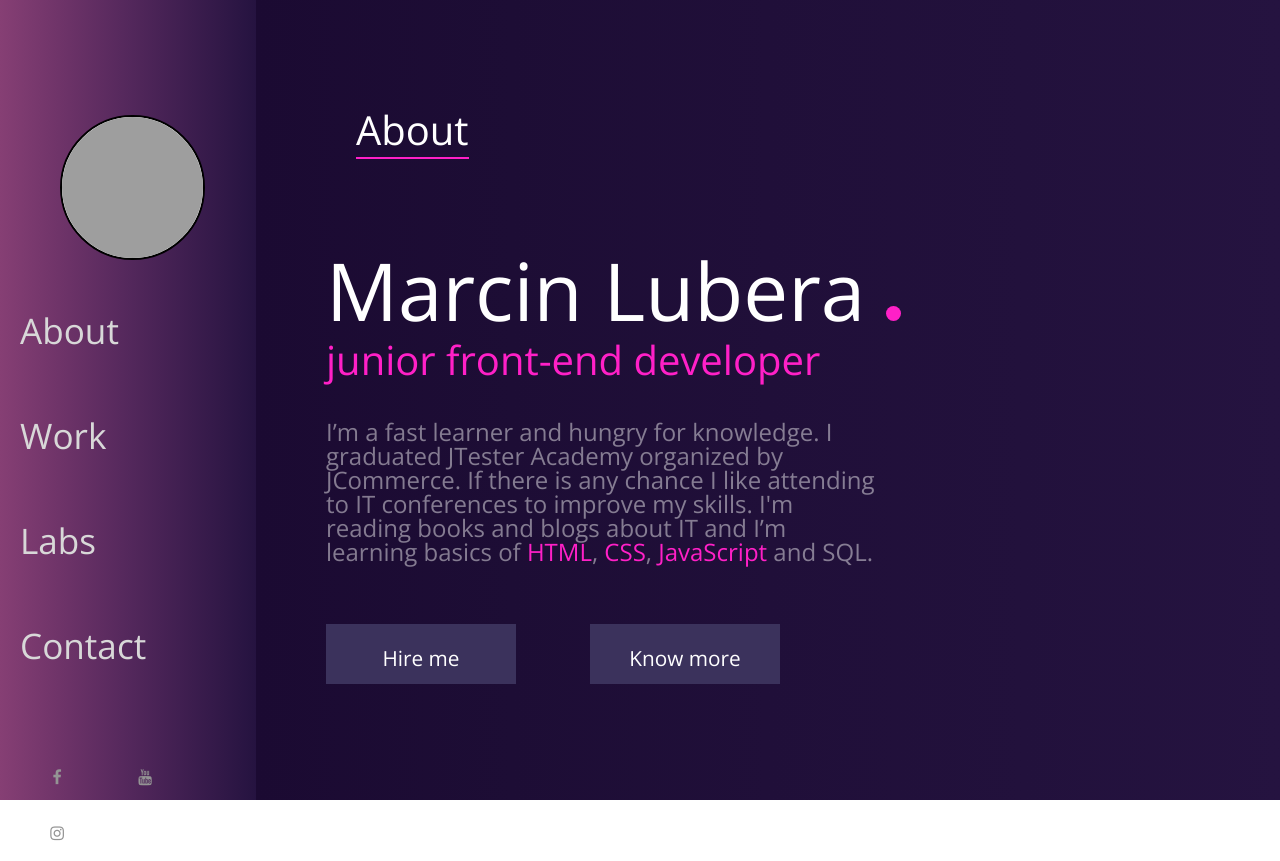
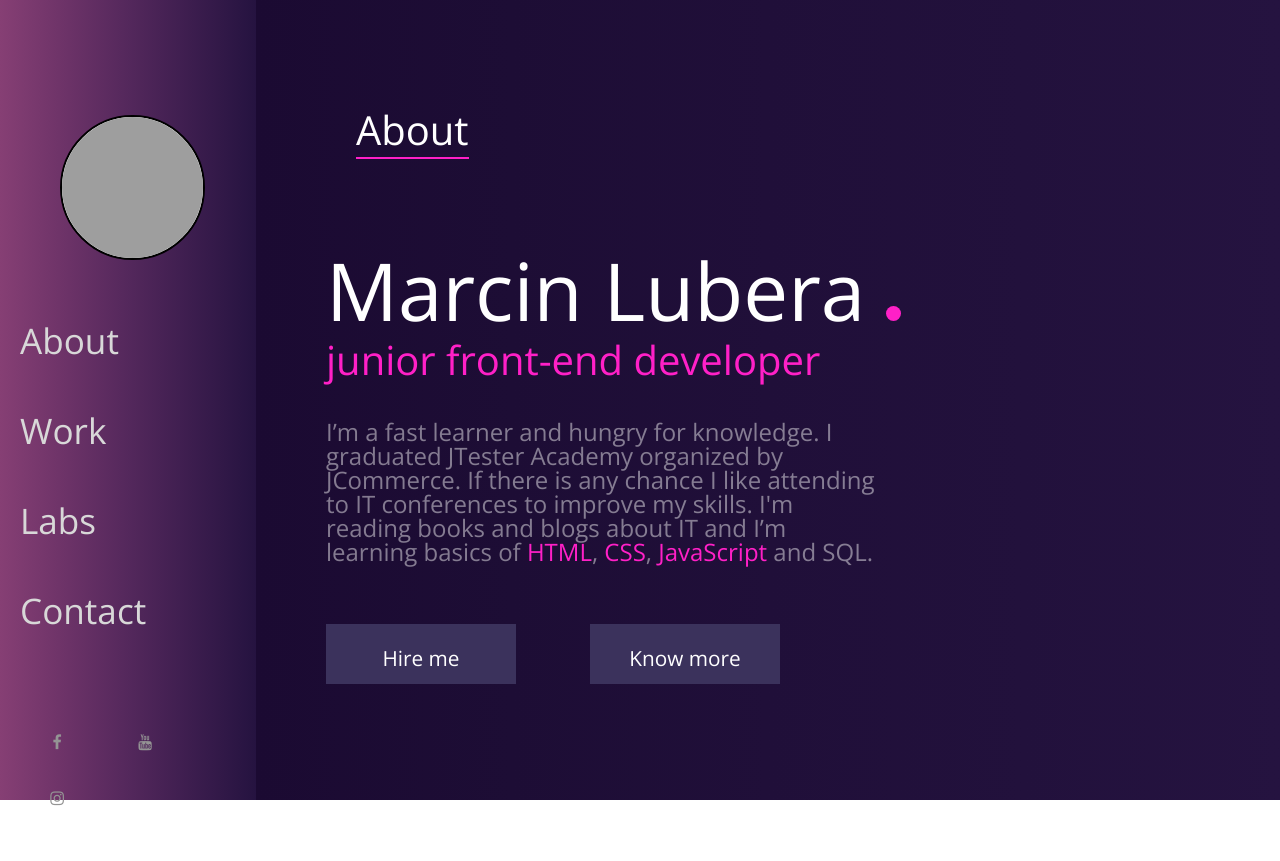
Before and after one commit to MarcinLubera/Portfolio, a website: page index.html in a window 1280 px wide. After the commit the page ends 826 px from the top, so only its background shows below. Drawn offline with nearby package versions, Linux system fonts and the light colour scheme; grey boxes are pictures that could not be loaded.

Commit message:
menu wrapper update

```diff
--- a/scss/_menu.scss
+++ b/scss/_menu.scss
@@ -6,7 +6,7 @@
      .menu--items {
         list-style: none;
         padding: 20px;
-        margin-top: 30px;
+        margin-top: 15px;
     }
     .menu--links {
         text-decoration: none;
@@ -15,6 +15,7 @@
     }
     .menu__wrapper {
         list-style: none;
+        margin-top: 40px;
     }
 
     li:hover {
```
Also changed, not shown: css/style.css, 1 other file.
